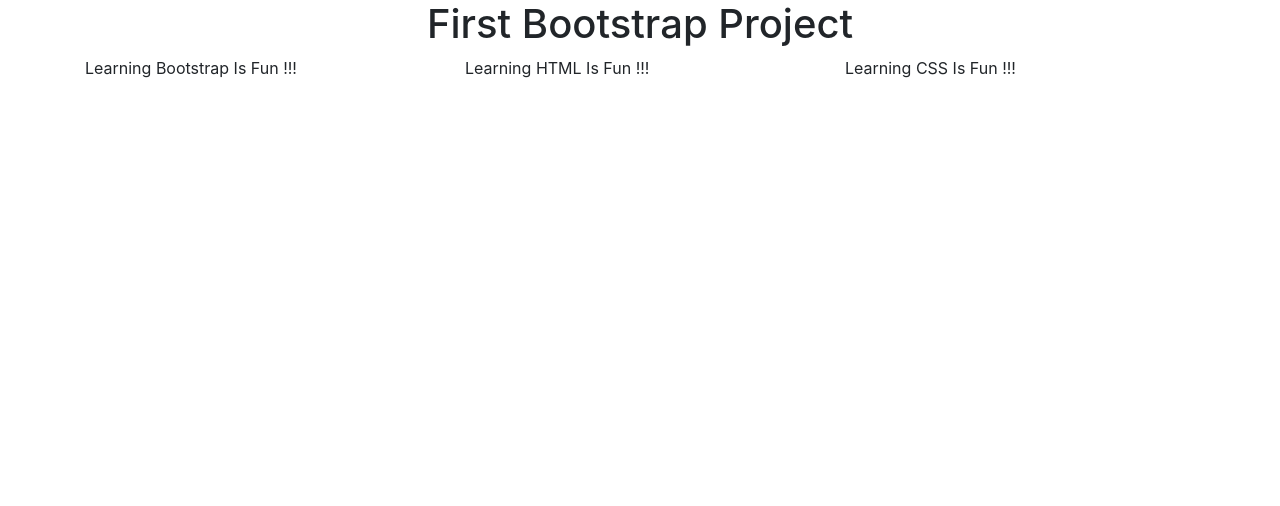
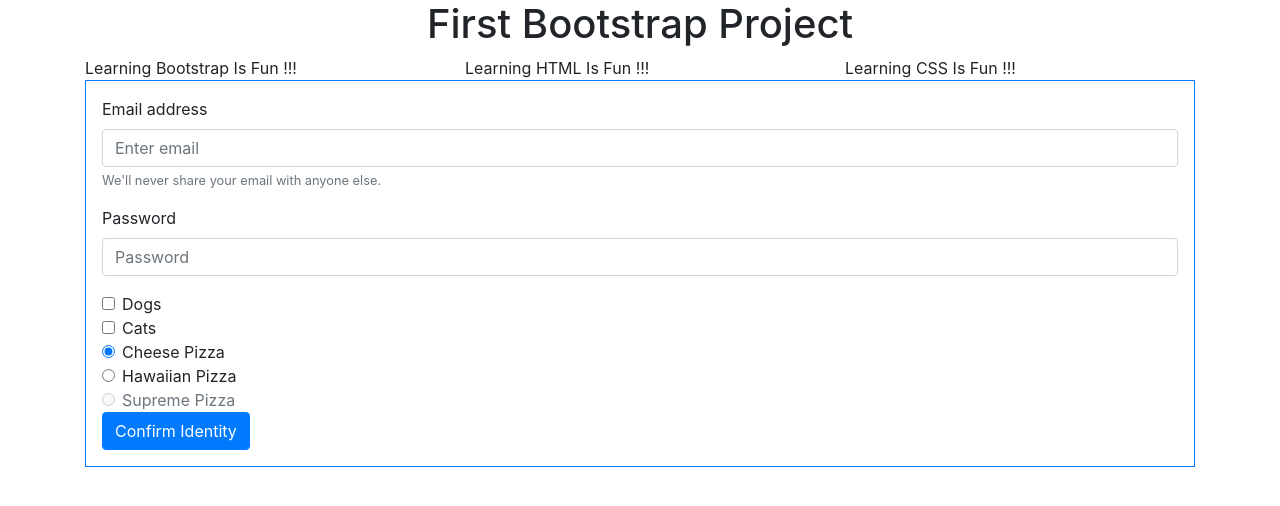
Before and after one commit to qparks753/Bootstrap-4-Drills, a plain HTML site: page index.html in a window 1280 px wide. Drawn offline with nearby package versions, Linux system fonts and the light colour scheme.

Commit message:
added Bootstrap form

```diff
--- a/index.html
+++ b/index.html
@@ -1,33 +1,80 @@
 <!DOCTYPE html>
 <html lang="en">
+
 <head>
     <meta charset="UTF-8">
     <meta http-equiv="X-UA-Compatible" content="IE=edge">
     <meta name="viewport" content="width=device-width, initial-scale=1.0">
     <title>Document</title>
-    <link rel="stylesheet" href="https://maxcdn.bootstrapcdn.com/bootstrap/4.0.0/css/bootstrap.min.css" integrity="sha384-Gn5384xqQ1aoWXA+058RXPxPg6fy4IWvTNh0E263XmFcJlSAwiGgFAW/dAiS6JXm" crossorigin="anonymous">
+    <link rel="stylesheet" href="https://maxcdn.bootstrapcdn.com/bootstrap/4.0.0/css/bootstrap.min.css"
+        integrity="sha384-Gn5384xqQ1aoWXA+058RXPxPg6fy4IWvTNh0E263XmFcJlSAwiGgFAW/dAiS6JXm" crossorigin="anonymous">
     <link rel="stylesheet" href="styles.css">
 </head>
+
 <body>
 
     <div class="container">
         <div class="row justify-content-center">
-         <h1>First Bootstrap Project</h1>
+            <h1>First Bootstrap Project</h1>
         </div>
 
         <div class="row justify-content-center">
-          <div class="col">Learning Bootstrap Is Fun !!!</div>
-          <div class="col">Learning HTML Is Fun !!!</div>
-          <div class="col">Learning CSS Is Fun !!!</div>
+            <div class="col">Learning Bootstrap Is Fun !!!</div>
+            <div class="col">Learning HTML Is Fun !!!</div>
+            <div class="col">Learning CSS Is Fun !!!</div>
         </div>
 
-    </div>
+        <form class="col-12 border border-primary p-3">
+            <div class="form-group">
+              <label for="exampleInputEmail1">Email address</label>
+              <input type="email" class="form-control" id="exampleInputEmail1" aria-describedby="emailHelp" placeholder="Enter email">
+              <small id="emailHelp" class="form-text text-muted">We'll never share your email with anyone else.</small>
+            </div>
+            <div class="form-group">
+              <label for="exampleInputPassword1">Password</label>
+              <input type="password" class="form-control" id="exampleInputPassword1" placeholder="Password">
+            </div>
 
-    <div class="row justify-content-center">
+            <div class="form-check">
+                <input class="form-check-input" type="checkbox" value="" id="defaultCheck1">
+                <label class="form-check-label" for="defaultCheck1">
+                  Dogs
+                </label>
+              </div>
+              <div class="form-check">
+                <input class="form-check-input" type="checkbox" value="" id="defaultCheck2" >
+                <label class="form-check-label" for="defaultCheck2">
+                  Cats
+                </label>
+              </div>
+
+            <div class="form-check">
+                <input class="form-check-input" type="radio" name="exampleRadios" id="exampleRadios1" value="option1" checked>
+                <label class="form-check-label" for="exampleRadios1">
+                  Cheese Pizza
+                </label>
+              </div>
+              <div class="form-check">
+                <input class="form-check-input" type="radio" name="exampleRadios" id="exampleRadios2" value="option2">
+                <label class="form-check-label" for="exampleRadios2">
+                  Hawaiian Pizza
+                </label>
+              </div>
+              <div class="form-check disabled">
+                <input class="form-check-input" type="radio" name="exampleRadios" id="exampleRadios3" value="option3" disabled>
+                <label class="form-check-label" for="exampleRadios3">
+                  Supreme Pizza
+                </label>
+              </div>
+
+              <div>
+                  <button type="submit" class="btn btn-primary">Confirm Identity</button>
+               </div>
+          </form>
 
     </div>
 
 
+</body>
 
-</body>
 </html>
--- a/styles.css
+++ b/styles.css
@@ -2,3 +2,7 @@
     background-color: blue;
     height: 500px;
 } */
+
+.p-3 {
+    padding: $spacer;
+}
```
Also changed, not shown: 1 other file.
